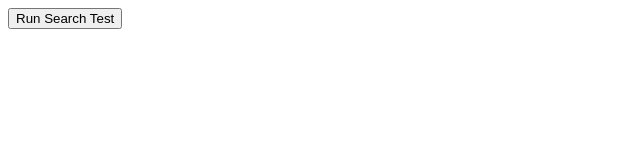
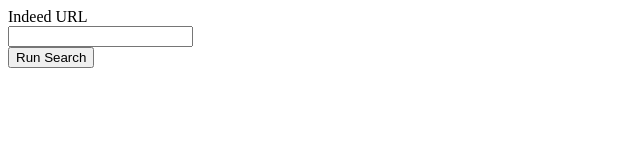
Before and after one commit to QED0711/indeed-scraper-electron, an Electron app: page index.html in a window 1200 px wide. Shown: the whole page, without its empty margins (0-640 px from the left). Drawn offline with Linux system fonts and the light colour scheme.

Commit message:
started work on form refactor

```diff
--- a/index.html
+++ b/index.html
@@ -7,7 +7,16 @@
     <title>Document</title>
 </head>
 <body>
-    <button id="test">Run Search Test</button>
+    <form id="search-filter-form">
+
+        <label>Indeed URL</label>
+        <br>
+        <input type="text">
+
+
+        <br>
+        <input type="submit" value="Run Search">
+    </form>
 
     <script>
         require('./render.js')
--- a/render.js
+++ b/render.js
@@ -1,6 +1,8 @@
 const queryJobs = require('./js/queryJobs');
 
-document.getElementById("test").onclick = (e) => {
+document.getElementById("search-filter-form").onsubmit = (e) => {
+    e.preventDefault();
+    // write function that returs object that has url and other user defined params
     queryJobs("https://www.indeed.com/jobs?q=&l=washington+dc&fromage=last", 25);
     // queryJobs("https://www.indeed.com/jobs?q=&l=washington+dc&fromage=last", 25);
 }
```
